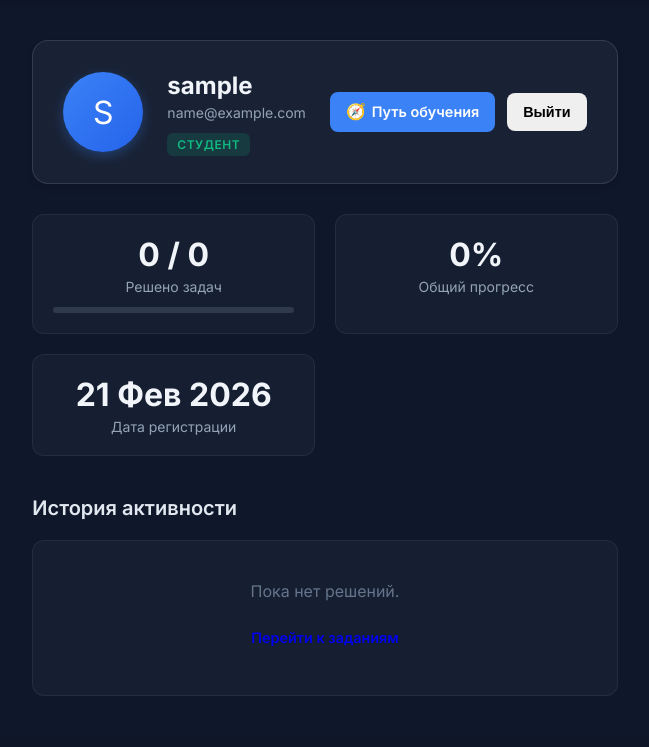
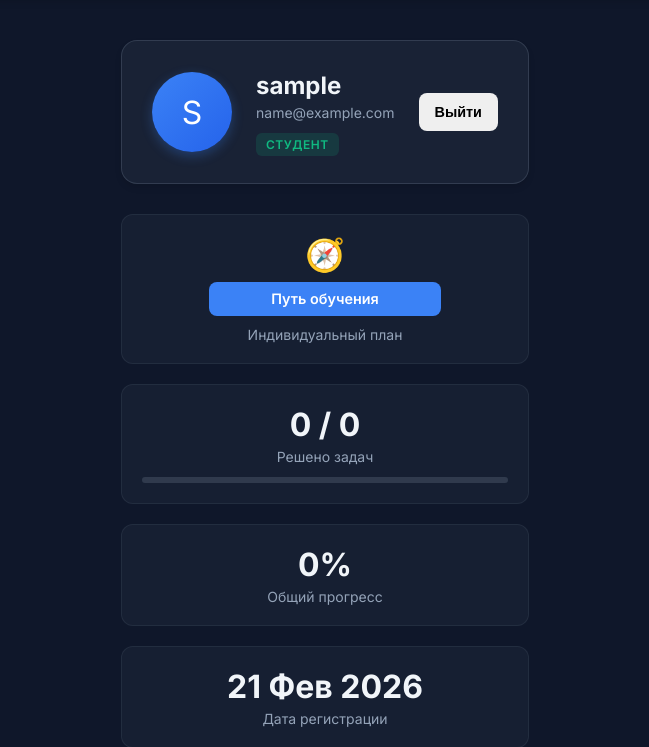
Before and after one commit to Arallez/diploma-clustering-app, a Django app: page /profile/ in a window 1280 px wide. Shown: the part 70-817 px from the top of the page, without its empty margins (315-964 px from the left). Before the commit the page ends 766 px from the top, so only its background shows below. Run offline with Django 5.2, Linux system fonts and the light colour scheme; the visitor is signed in with stand-in values (Sample User, id 1); data that the repository does not hold is empty.

Commit message:
refactor(profile): move learning path to its own dedicated tile in the stats grid

```diff
--- a/templates/core/profile.html
+++ b/templates/core/profile.html
@@ -24,10 +24,7 @@
         </div>
 
         <!-- Profile Actions -->
-        <div class="profile-actions" style="display: flex; gap: 12px; align-items: center;">
-            <a href="{% url 'encyclopedia:recommendations' %}" class="btn" style="background-color: var(--primary-color); color: white; display: flex; align-items: center; gap: 6px; padding: 10px 16px;">
-                <span style="font-size: 1.1em;">🧭</span> Путь обучения
-            </a>
+        <div class="profile-actions">
             <form action="{% url 'logout' %}" method="post" style="margin: 0;">
                 {% csrf_token %}
                 <button type="submit" class="btn btn-outline-danger" style="padding: 10px 16px;">Выйти</button>
@@ -37,6 +34,15 @@
 
     <!-- Stats Grid -->
     <div class="stats-grid">
+        <!-- New Dedicated Card for Learning Path -->
+        <div class="stat-card" style="display: flex; flex-direction: column; justify-content: center; align-items: center; text-align: center;">
+            <div style="font-size: 2rem; margin-bottom: 8px;">🧭</div>
+            <a href="{% url 'encyclopedia:recommendations' %}" class="btn" style="background-color: var(--primary-color); color: white; width: 100%; max-width: 200px;">
+                Путь обучения
+            </a>
+            <div class="stat-label" style="margin-top: 10px;">Индивидуальный план</div>
+        </div>
+
         <div class="stat-card">
             <div class="stat-value">{{ solved_tasks_count }} / {{ total_tasks }}</div>
             <div class="stat-label">Решено задач</div>
```
